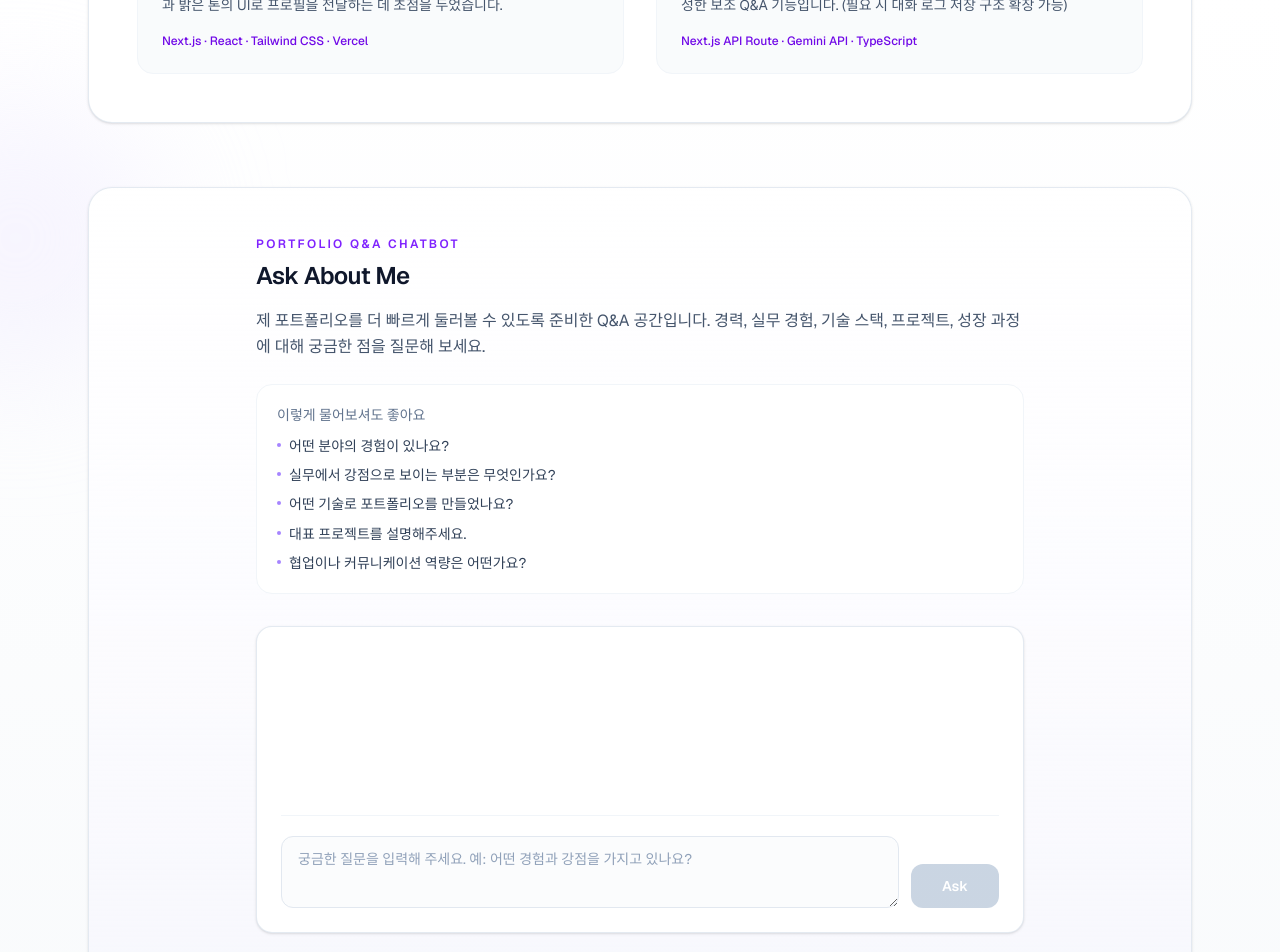
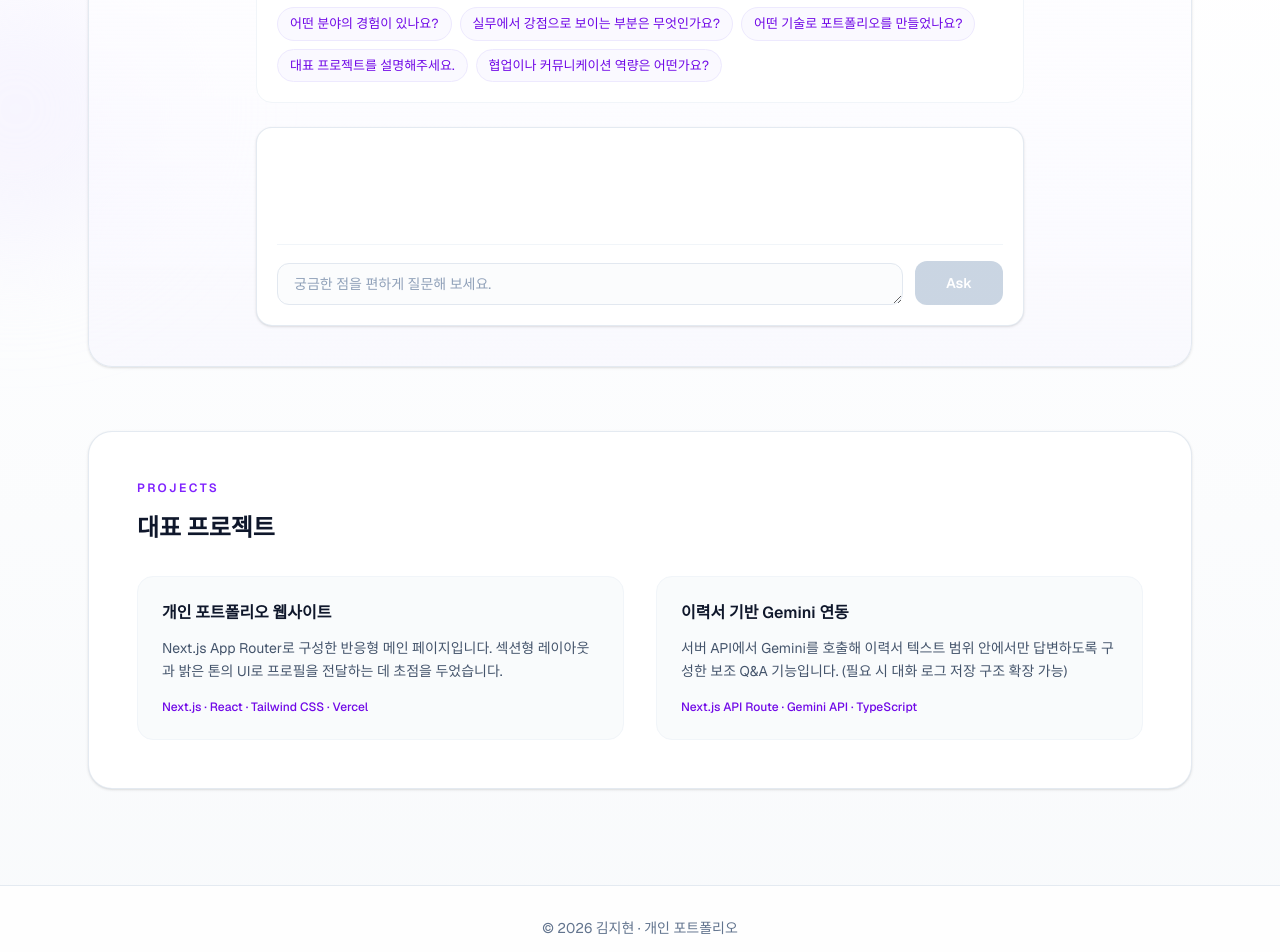
Before and after one commit to Journey910/next-test, a Next.js app: page / in a window 1280 px wide. Shown: the part 1180-2132 px from the top of the page. Built offline with nearby package versions, Linux system fonts and the light colour scheme.

Commit message:
포트폴리오 챗봇  수정

```diff
--- a/app/page.tsx
+++ b/app/page.tsx
@@ -227,6 +227,108 @@ export default function Home() {
           </article>
         </div>
 
+        <section
+          id="resume-qa"
+          className="scroll-mt-24 rounded-3xl border border-slate-200/90 bg-gradient-to-b from-white to-violet-50/40 px-6 py-8 shadow-sm sm:px-10 sm:py-10"
+          aria-labelledby="resume-qa-heading"
+        >
+          <div className="mx-auto max-w-3xl">
+            <p className="text-[11px] font-semibold uppercase tracking-[0.2em] text-violet-600 sm:text-xs">
+              Portfolio Q&A Chatbot
+            </p>
+            <h2
+              id="resume-qa-heading"
+              className="mt-2 text-xl font-semibold tracking-tight text-slate-900 sm:text-2xl"
+            >
+              Ask About Me
+            </h2>
+            <p className="mt-4 text-sm leading-relaxed text-slate-600 sm:text-base">
+              제 포트폴리오를 더 빠르게 둘러볼 수 있도록 준비한 Q&A
+              공간입니다. 경력, 실무 경험, 기술 스택, 프로젝트, 성장 과정에 대해
+              궁금한 점을 질문해 보세요.
+            </p>
+
+            <div className="mt-6 rounded-2xl border border-slate-100 bg-white/90 p-4 sm:p-5">
+              <p className="text-xs font-medium text-slate-500 sm:text-sm">
+                이렇게 물어보셔도 좋아요
+              </p>
+              <ul className="mt-3 flex flex-wrap gap-2">
+                {portfolioExampleQuestions.map((q) => (
+                  <li key={q}>
+                    <button
+                      type="button"
+                      onClick={() => setInput(q)}
+                      className="inline-flex items-center rounded-full border border-violet-100 bg-violet-50/50 px-3 py-1.5 text-[13px] text-violet-700 transition hover:bg-violet-100 hover:text-violet-900"
+                    >
+                      {q}
+                    </button>
+                  </li>
+                ))}
+              </ul>
+            </div>
+
+            <div className="mt-6 rounded-2xl border border-slate-200/90 bg-white p-4 shadow-sm sm:p-5">
+              <div className="flex max-h-[200px] min-h-[60px] flex-col space-y-4 overflow-y-auto pr-2 text-sm leading-relaxed sm:min-h-[80px] [&::-webkit-scrollbar]:w-1.5 [&::-webkit-scrollbar-track]:bg-transparent [&::-webkit-scrollbar-thumb]:rounded-full [&::-webkit-scrollbar-thumb]:bg-slate-200">
+                {messages.map((m, idx) => (
+                  <div
+                    key={idx}
+                    className={
+                      m.role === "user"
+                        ? "rounded-xl border border-violet-100 bg-violet-50/50 px-4 py-3"
+                        : "rounded-xl border border-slate-100 bg-slate-50/60 px-4 py-3"
+                    }
+                  >
+                    <p className="text-[10px] font-semibold uppercase tracking-wider text-slate-400">
+                      {m.role === "user" ? "질문" : "답변"}
+                    </p>
+                    <p
+                      className={`mt-1.5 whitespace-pre-wrap text-[15px] leading-relaxed ${m.role === "user" ? "text-slate-800" : "text-slate-700"}`}
+                    >
+                      {m.content}
+                    </p>
+                  </div>
+                ))}
+                {isLoading && (
+                  <p className="text-sm text-slate-500">답변을 준비하고 있어요…</p>
+                )}
+                {error && (
+                  <p className="rounded-xl border border-red-100 bg-red-50/80 px-4 py-3 text-sm text-red-800">
+                    {error}
+                  </p>
+                )}
+              </div>
+
+              <div className="mt-4 flex flex-col gap-3 border-t border-slate-100 pt-4 sm:flex-row sm:items-end">
+                <label className="sr-only" htmlFor="resume-question">
+                  질문 입력
+                </label>
+                <textarea
+                  id="resume-question"
+                  value={input}
+                  onChange={(e) => setInput(e.target.value)}
+                  onKeyDown={(e) => {
+                    if (e.key === "Enter" && !e.shiftKey) {
+                      e.preventDefault();
+                      handleSend();
+                    }
+                  }}
+                  rows={1}
+                  placeholder="궁금한 점을 편하게 질문해 보세요."
+                  className="max-h-[100px] min-h-[2.5rem] w-full flex-1 resize-y rounded-xl border border-slate-200 bg-slate-50/50 px-4 py-2.5 text-sm text-slate-800 outline-none transition placeholder:text-slate-400 focus:border-violet-300 focus:bg-white focus:ring-2 focus:ring-violet-500/15"
+                />
+                <button
+                  type="button"
+                  onClick={handleSend}
+                  disabled={isLoading || !input.trim()}
+                  className="inline-flex min-w-[5.5rem] shrink-0 items-center justify-center rounded-xl bg-gradient-to-r from-violet-600 to-indigo-600 px-6 py-3 text-sm font-semibold text-white shadow-sm transition hover:from-violet-500 hover:to-indigo-500 disabled:cursor-not-allowed disabled:from-slate-300 disabled:to-slate-300 disabled:shadow-none sm:self-end"
+                >
+                  {isLoading ? "…" : "Ask"}
+                </button>
+              </div>
+            </div>
+          </div>
+        </section>
+
         <article
           id="projects"
           className="scroll-mt-24 rounded-3xl border border-slate-200/90 bg-white p-8 shadow-sm sm:p-10 lg:p-12"
@@ -264,109 +366,6 @@ export default function Home() {
             </div>
           </div>
         </article>
-
-        <section
-          id="resume-qa"
-          className="scroll-mt-24 rounded-3xl border border-slate-200/90 bg-gradient-to-b from-white to-violet-50/40 px-6 py-10 shadow-sm sm:px-10 sm:py-12"
-          aria-labelledby="resume-qa-heading"
-        >
-          <div className="mx-auto max-w-3xl">
-            <p className="text-[11px] font-semibold uppercase tracking-[0.2em] text-violet-600 sm:text-xs">
-              Portfolio Q&A Chatbot
-            </p>
-            <h2
-              id="resume-qa-heading"
-              className="mt-2 text-xl font-semibold tracking-tight text-slate-900 sm:text-2xl"
-            >
-              Ask About Me
-            </h2>
-            <p className="mt-4 text-sm leading-relaxed text-slate-600 sm:text-base">
-              제 포트폴리오를 더 빠르게 둘러볼 수 있도록 준비한 Q&A
-              공간입니다. 경력, 실무 경험, 기술 스택, 프로젝트, 성장 과정에 대해
-              궁금한 점을 질문해 보세요.
-            </p>
-
-            <div className="mt-6 rounded-2xl border border-slate-100 bg-white/90 p-4 sm:p-5">
-              <p className="text-xs font-medium text-slate-500 sm:text-sm">
-                이렇게 물어보셔도 좋아요
-              </p>
-              <ul className="mt-3 grid gap-2 sm:grid-cols-1 sm:gap-2.5">
-                {portfolioExampleQuestions.map((q) => (
-                  <li
-                    key={q}
-                    className="flex gap-2 text-sm leading-snug text-slate-700"
-                  >
-                    <span
-                      className="mt-1.5 h-1 w-1 shrink-0 rounded-full bg-violet-400"
-                      aria-hidden
-                    />
-                    <span>{q}</span>
-                  </li>
-                ))}
-              </ul>
-            </div>
-
-            <div className="mt-8 rounded-2xl border border-slate-200/90 bg-white p-5 shadow-sm sm:p-6">
-              <div className="min-h-[120px] space-y-5 text-sm leading-relaxed sm:min-h-[140px]">
-                {messages.map((m, idx) => (
-                  <div
-                    key={idx}
-                    className={
-                      m.role === "user"
-                        ? "rounded-xl border border-violet-100 bg-violet-50/50 px-4 py-3"
-                        : "rounded-xl border border-slate-100 bg-slate-50/60 px-4 py-3"
-                    }
-                  >
-                    <p className="text-[10px] font-semibold uppercase tracking-wider text-slate-400">
-                      {m.role === "user" ? "질문" : "답변"}
-                    </p>
-                    <p
-                      className={`mt-1.5 whitespace-pre-wrap text-[15px] leading-relaxed ${m.role === "user" ? "text-slate-800" : "text-slate-700"}`}
-                    >
-                      {m.content}
-                    </p>
-                  </div>
-                ))}
-                {isLoading && (
-                  <p className="text-sm text-slate-500">답변을 준비하고 있어요…</p>
-                )}
-                {error && (
-                  <p className="rounded-xl border border-red-100 bg-red-50/80 px-4 py-3 text-sm text-red-800">
-                    {error}
-                  </p>
-                )}
-              </div>
-
-              <div className="mt-6 flex flex-col gap-3 border-t border-slate-100 pt-5 sm:flex-row sm:items-stretch">
-                <label className="sr-only" htmlFor="resume-question">
-                  질문 입력
-                </label>
-                <textarea
-                  id="resume-question"
-                  value={input}
-                  onChange={(e) => setInput(e.target.value)}
-                  onKeyDown={(e) => {
-                    if (e.key === "Enter" && !e.shiftKey) {
-                      e.preventDefault();
-                      handleSend();
-                    }
-                  }}
-                  rows={2}
-                  placeholder="궁금한 질문을 입력해 주세요. 예: 어떤 경험과 강점을 가지고 있나요?"
-                  className="min-h-[4.5rem] w-full flex-1 resize-y rounded-xl border border-slate-200 bg-slate-50/50 px-4 py-3 text-sm text-slate-800 outline-none transition placeholder:text-slate-400 focus:border-violet-300 focus:bg-white focus:ring-2 focus:ring-violet-500/15"
-                />
-                <button
-                  type="button"
-                  onClick={handleSend}
-                  disabled={isLoading || !input.trim()}
-                  className="inline-flex min-w-[5.5rem] shrink-0 items-center justify-center rounded-xl bg-gradient-to-r from-violet-600 to-indigo-600 px-6 py-3 text-sm font-semibold text-white shadow-sm transition hover:from-violet-500 hover:to-indigo-500 disabled:cursor-not-allowed disabled:from-slate-300 disabled:to-slate-300 disabled:shadow-none sm:self-end"
-                >
-                  {isLoading ? "…" : "Ask"}
-                </button>
-              </div>
-            </div>
-          </div>
-        </section>
       </div>
 
       <footer className="border-t border-slate-200/90 bg-white/80 py-8 text-center text-xs text-slate-500 sm:text-sm">
```
